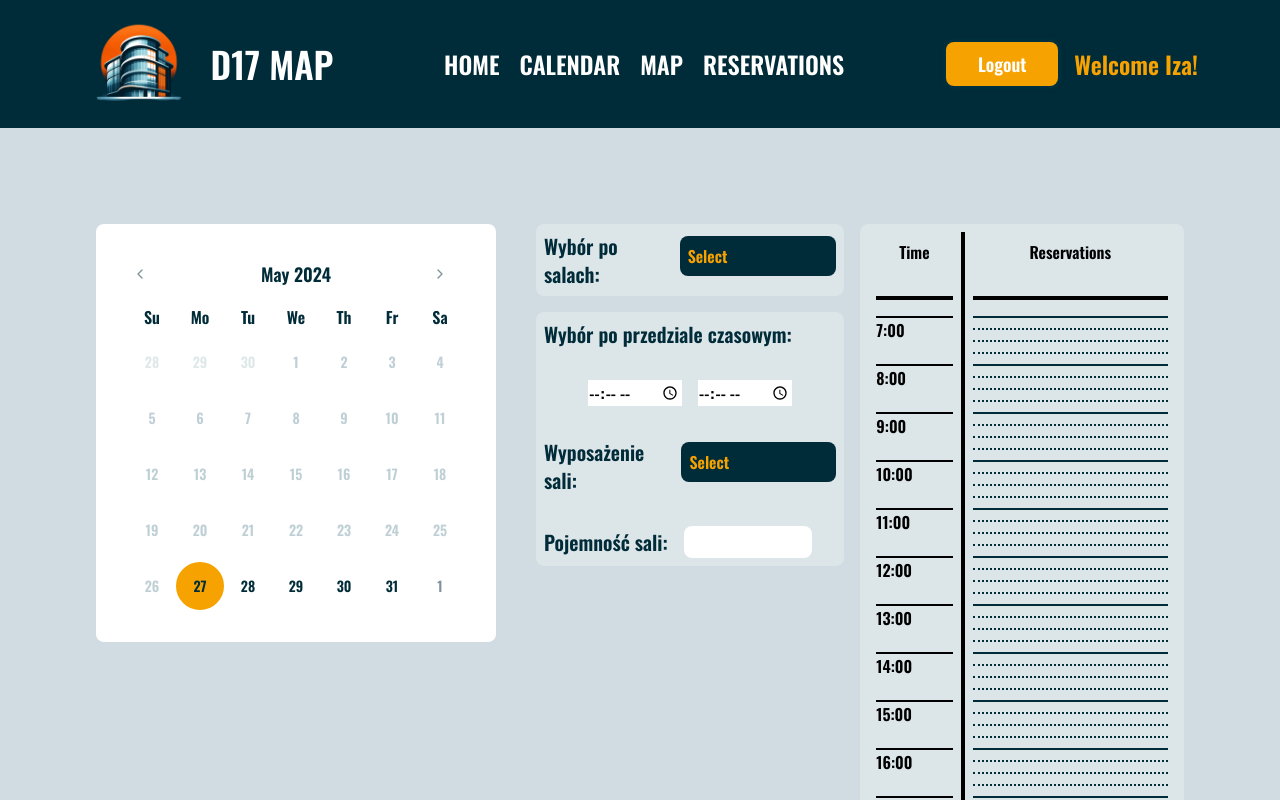
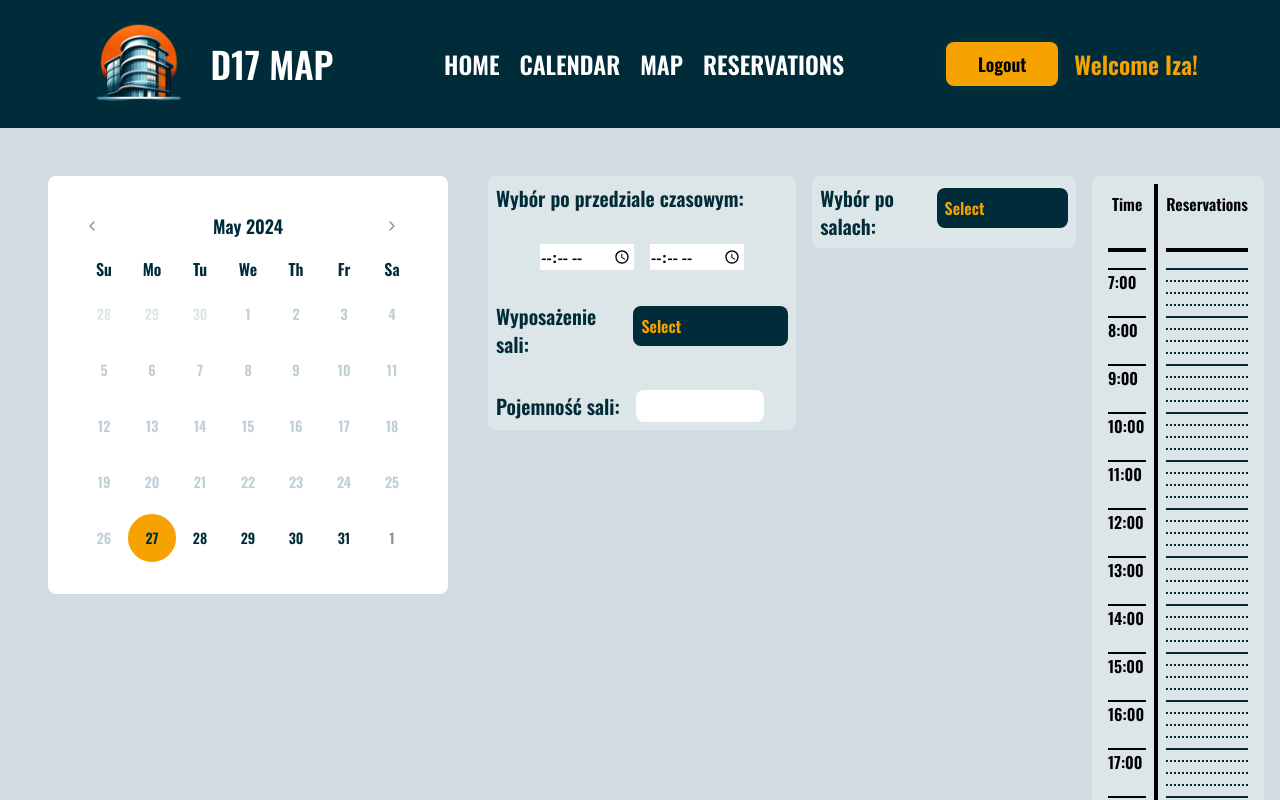
Before and after one commit to Spolka-Zlo/D17Map-Frontend, a Next.js app: page /calendar in a window 1280 px wide. Built offline with nearby package versions, Linux system fonts and the light colour scheme.

Commit message:
drag and hold works

```diff
--- a/src/app/calendar/_components/CalendarDaySection.tsx
+++ b/src/app/calendar/_components/CalendarDaySection.tsx
@@ -22,16 +22,16 @@ export function CalendarDaySection({
   equipment,
 }: CalendarDaySectionProps) {
   const [selectedRooms, setSelectedRooms] = useState<string[]>([]);
+  const [startTime, setStartTime] = useState("");
+  const [endTime, setEndTime] = useState("");
+  const colors = ["bg-secondary", "bg-primary", "bg-mapGrey"] as const;
+  const roomsToColors = selectedRooms.reduce(
+    (acc, room, i) => ({ ...acc, [room]: colors[i] }),
+    {} as Record<string, (typeof colors)[number]>
+  );
   return (
     <div className="flex gap-4 w-full grow">
       <div className="flex flex-col gap-4">
-        <div className="w-full h-fit bg-white/25 max-w-[450px] rounded-lg p-2">
-          <CalendarFilterByRooms
-            availableRooms={availableRooms}
-            selectedRooms={selectedRooms}
-            setSelectedRooms={setSelectedRooms}
-          />
-        </div>
         <div className="w-full h-fit bg-white/25 max-w-[450px] rounded-lg p-2">
           <CalendarFilterByTimeRnage
             reservations={reservations}
@@ -39,8 +39,33 @@ export function CalendarDaySection({
           />
         </div>
       </div>
+      <div className="w-full h-fit bg-white/25 max-w-[450px] rounded-lg p-2">
+        <CalendarFilterByRooms
+          availableRooms={availableRooms}
+          selectedRooms={selectedRooms}
+          setSelectedRooms={setSelectedRooms}
+        />
+        <ul className="flex justify-center gap-4">
+          {selectedRooms.map((room) => (
+            <li key={room} className="flex justify-center items-center gap-1">
+              <div
+                className={`h-5 w-5 p-1 rounded-full ${roomsToColors[room]}`}
+              ></div>
+              <span>{room}</span>
+            </li>
+          ))}
+        </ul>
+      </div>
       <div className="w-full bg-white/25 max-w-[450px] rounded-lg p-2">
-        <CalendarTimeTable reservations={reservations} rooms={selectedRooms} />
+        <CalendarTimeTable
+          reservations={reservations}
+          rooms={selectedRooms}
+          roomsToColors={roomsToColors}
+          startTime={startTime}
+          endTime={endTime}
+          setStartTime={setStartTime}
+          setEndTime={setEndTime}
+        />
       </div>
     </div>
   );
--- a/src/app/calendar/_components/CalendarTimeTable.tsx
+++ b/src/app/calendar/_components/CalendarTimeTable.tsx
@@ -4,17 +4,79 @@ import { twMerge } from "tailwind-merge";
 
 type CalendarTimeTableProps = {
   rooms: string[];
+  roomsToColors: Record<string, string>;
   startTime?: string;
   endTime?: string;
+  setStartTime?: React.Dispatch<React.SetStateAction<string>>;
+  setEndTime?: React.Dispatch<React.SetStateAction<string>>;
   reservations: Reservation[];
 };
 
 export function CalendarTimeTable({
   rooms,
+  roomsToColors,
   startTime,
   endTime,
+  setStartTime,
+  setEndTime,
   reservations,
 }: CalendarTimeTableProps) {
+  const [selectedCells, setSelectedCells] = React.useState<string[]>([]);
+  const [isDragging, setIsDragging] = React.useState(false);
+
+  const handleCellMouseDown = (time: string) => {
+    if (selectedCells.length > 0 && isDragging) {
+      setIsDragging(false);
+    } else {
+      setSelectedCells([time]);
+      setIsDragging(true);
+    }
+  };
+
+  const handleCellMouseEnter = (time: string) => {
+    if (selectedCells.length > 0 && isDragging) {
+      const start = selectedCells[0];
+      const end = time;
+      const selectedRange = generateTimeRange(start, end);
+      setSelectedCells(selectedRange);
+    }
+  };
+
+  const handleCellMouseUp = () => {
+    setIsDragging(false);
+    if (selectedCells.length === 0 || !setStartTime || !setEndTime) {
+      return;
+    }
+    if (selectedCells.length === 1) {
+      setStartTime(selectedCells[0]);
+      setEndTime(selectedCells[0]);
+    } else {
+      setStartTime(selectedCells[0]);
+      setEndTime(selectedCells[selectedCells.length - 1]);
+    }
+    // setSelectedCells([]);
+  };
+
+  const generateTimeRange = (start: string, end: string) => {
+    const startIndex = timeToIndex(start);
+    const endIndex = timeToIndex(end);
+    const range = [];
+    for (let i = startIndex; i <= endIndex; i++) {
+      range.push(indexToTime(i));
+    }
+    return range;
+  };
+
+  const timeToIndex = (time: string) => {
+    const [hour, minute] = time.split(":").map(Number);
+    return (hour - 7) * 4 + Math.floor(minute / 15);
+  };
+
+  const indexToTime = (index: number) => {
+    const hour = Math.floor(index / 4) + 7;
+    const minute = (index % 4) * 15;
+    return `${hour}:${minute === 0 ? "00" : minute}`;
+  };
   if (!rooms && !startTime && !endTime) {
     return null;
   }
@@ -23,28 +85,59 @@ export function CalendarTimeTable({
     reservations = reservations.filter((reservation) =>
       rooms.includes(reservation.room)
     );
-    const timeTable = Array.from({ length: 15 * 4 }, (_, i) => ({
-      time: `${Math.floor(i / 4) + 7}:${i % 4 === 0 ? "00" : (i % 4) * 15}`,
-      reservationInTime: reservations.find(
+
+    const timeTable = Array.from({ length: 15 * 4 }, (_, i) => {
+      let variants = "";
+      const reservationsInTime = reservations.filter(
         (reservation) =>
-          reservation.startTime <
+          reservation.startTime <=
             `${Math.floor(i / 4) + 7}:${i % 4 === 0 ? "00" : (i % 4) * 15}` &&
           `${Math.floor(i / 4) + 7}:${i % 4 === 0 ? "00" : (i % 4) * 15}` <
             reservation.endTime
-      ),
-    }));
+      );
+
+      if (reservationsInTime.length === 1) {
+        variants = roomsToColors[reservationsInTime[0].room];
+      }
+      if (reservationsInTime.length === 2) {
+        const roomsColors = [
+          roomsToColors[reservationsInTime[0].room],
+          roomsToColors[reservationsInTime[1].room],
+        ];
+        if (roomsColors.includes("bg-secondary")) {
+          if (roomsColors.includes("bg-primary")) {
+            variants = "bg-primary-secondary-stripped";
+          } else {
+            variants = "bg-secondary-grey-stripped";
+          }
+        } else if (roomsColors.includes("bg-primary")) {
+          variants = "bg-primary-grey-stripped";
+        }
+      }
+      if (reservationsInTime.length === 3) {
+        variants = "bg-three-colors-stripped";
+      }
+
+      return {
+        time: `${Math.floor(i / 4) + 7}:${i % 4 === 0 ? "00" : (i % 4) * 15}`,
+        reservationInTime: reservationsInTime,
+        colors: variants,
+      };
+    });
     return timeTable;
   }
+
+  console.log(selectedCells);
 
   return (
     <div className="relative">
       <div className="grid grid-col-4 grid-rows-1 w-full">
-        <div className="border-r-4 p-2">
-          <div className="text-center pb-8 border-b-4">Time</div>
+        <div className="border-r-4 p-2 border-black">
+          <div className="text-center pb-8 border-b-4 border-black">Time</div>
           <div className="pt-4">
             {Array.from({ length: 15 }, (_, i) => (
               <React.Fragment key={i}>
-                <div className="h-3 border-t-2">{i + 7}:00</div>
+                <div className="h-3 border-t-2 border-black">{i + 7}:00</div>
                 <div className="h-3"></div>
                 <div className="h-3"></div>
                 <div className="h-3"></div>
@@ -53,7 +146,9 @@ export function CalendarTimeTable({
           </div>
         </div>
         <div className="p-2 col-start-2 col-end-5">
-          <div className="text-center pb-8 border-b-4">Reservations</div>
+          <div className="text-center pb-8 border-b-4 border-black">
+            Reservations
+          </div>
           <div className="pt-4">
             {fillTimeTableForRoom(reservations, rooms).map((reservation, i) => (
               <div
@@ -62,19 +157,12 @@ export function CalendarTimeTable({
                 className={twMerge(
                   "text-center h-3 border-t-2 border-dotted border-primary cursor-pointer",
                   i % 4 === 0 && "border-solid",
-                  reservation.reservationInTime && "bg-secondary border-none"
+                  reservation.colors,
+                  selectedCells.includes(reservation.time) && "bg-blue-200"
                 )}
-                onClick={(event) => {
-                  const target = event.target as HTMLElement;
-                  if (reservation.reservationInTime) {
-                    console.log(
-                      `Reservation ${reservation.reservationInTime.title} is at ${reservation.time}`
-                    );
-                  } else {
-                    console.log(`No reservation at ${reservation.time}`);
-                    target.classList.toggle("bg-secondary/50");
-                  }
-                }}
+                onMouseDown={() => handleCellMouseDown(reservation.time)}
+                onMouseEnter={() => handleCellMouseEnter(reservation.time)}
+                onMouseUp={handleCellMouseUp}
               ></div>
             ))}
           </div>
--- a/src/app/calendar/page.tsx
+++ b/src/app/calendar/page.tsx
@@ -30,6 +30,14 @@ export default function Reservation() {
       reservationType: "Consultation",
     },
     {
+      title: "Lecture",
+      startTime: "12:15",
+      endTime: "16:45",
+      room: "4.22",
+      date: new Date(),
+      reservationType: "Lecture",
+    },
+    {
       title: "Exam",
       startTime: "16:00",
       endTime: "18:00",
--- a/tailwind.config.ts
+++ b/tailwind.config.ts
@@ -12,7 +12,14 @@ const config: Config = {
         "gradient-radial": "radial-gradient(var(--tw-gradient-stops))",
         "gradient-conic":
           "conic-gradient(from 180deg at 50% 50%, var(--tw-gradient-stops))",
-      },
+        "three-colors-stripped":
+          "linear-gradient(90deg, #a3bac3 33.33%, #f6a200 33.33%, #f6a200 66.67%, #002b38 66.67%, #002b38 100%)",
+        "primary-secondary-stripped":
+          "linear-gradient(90deg, #f6a200 50%, #002b38 50%, #002b38 100%)",
+        "primary-grey-stripped":
+          "linear-gradient(90deg, #a3bac3 50%, #002b38 50%, #002b38 100%)",
+        "secondary-grey-stripped":
+          "linear-gradient(90deg, #a3bac3 50%, #f6a200 50%, #f6a200 100%)",
       },
       colors: {
         primary: "#002B38",
@@ -43,6 +50,7 @@ const config: Config = {
         maxLG: { max: "1024px" },
       },
     },
+  },
   plugins: [],
 };
 export default config;
```
Lines whose indentation alone changed are shown as unchanged.
